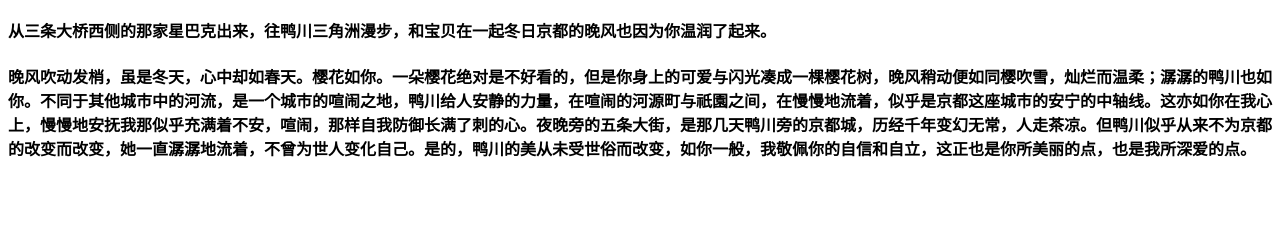
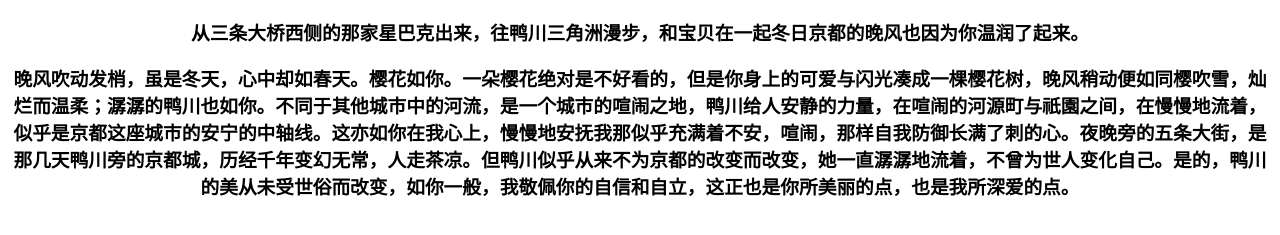
Before and after one commit to FromKevinToJasmin/FromKevinToJasmin.GitHub.io, a plain HTML site: page index.html in a window 1280 px wide. Shown: the part 57-292 px from the top of the page. Drawn offline with Linux system fonts and the light colour scheme.

Commit message:
Update index.html

```diff
--- a/index.html
+++ b/index.html
@@ -1,7 +1,7 @@
 <body>
 
     <h1>To 鱼</h1>
-    <h4>       从三条大桥西侧的那家星巴克出来，往鸭川三角洲漫步，和宝贝在一起冬日京都的晚风也因为你温润了起来。 </h5>
-    <h4>       晚风吹动发梢，虽是冬天，心中却如春天。樱花如你。一朵樱花绝对是不好看的，但是你身上的可爱与闪光凑成一棵樱花树，晚风稍动便如同樱吹雪，灿烂而温柔；潺潺的鸭川也如你。不同于其他城市中的河流，是一个城市的喧闹之地，鸭川给人安静的力量，在喧闹的河源町与祇園之间，在慢慢地流着，似乎是京都这座城市的安宁的中轴线。这亦如你在我心上，慢慢地安抚我那似乎充满着不安，喧闹，那样自我防御长满了刺的心。夜晚旁的五条大街，是那几天鸭川旁的京都城，历经千年变幻无常，人走茶凉。但鸭川似乎从来不为京都的改变而改变，她一直潺潺地流着，不曾为世人变化自己。是的，鸭川的美从未受世俗而改变，如你一般，我敬佩你的自信和自立，这正也是你所美丽的点，也是我所深爱的点。</h5>
+    <h3 align="center">       从三条大桥西侧的那家星巴克出来，往鸭川三角洲漫步，和宝贝在一起冬日京都的晚风也因为你温润了起来。 </h5>
+    <h3 align="center">       晚风吹动发梢，虽是冬天，心中却如春天。樱花如你。一朵樱花绝对是不好看的，但是你身上的可爱与闪光凑成一棵樱花树，晚风稍动便如同樱吹雪，灿烂而温柔；潺潺的鸭川也如你。不同于其他城市中的河流，是一个城市的喧闹之地，鸭川给人安静的力量，在喧闹的河源町与祇園之间，在慢慢地流着，似乎是京都这座城市的安宁的中轴线。这亦如你在我心上，慢慢地安抚我那似乎充满着不安，喧闹，那样自我防御长满了刺的心。夜晚旁的五条大街，是那几天鸭川旁的京都城，历经千年变幻无常，人走茶凉。但鸭川似乎从来不为京都的改变而改变，她一直潺潺地流着，不曾为世人变化自己。是的，鸭川的美从未受世俗而改变，如你一般，我敬佩你的自信和自立，这正也是你所美丽的点，也是我所深爱的点。</h5>
 
 <body>
```
